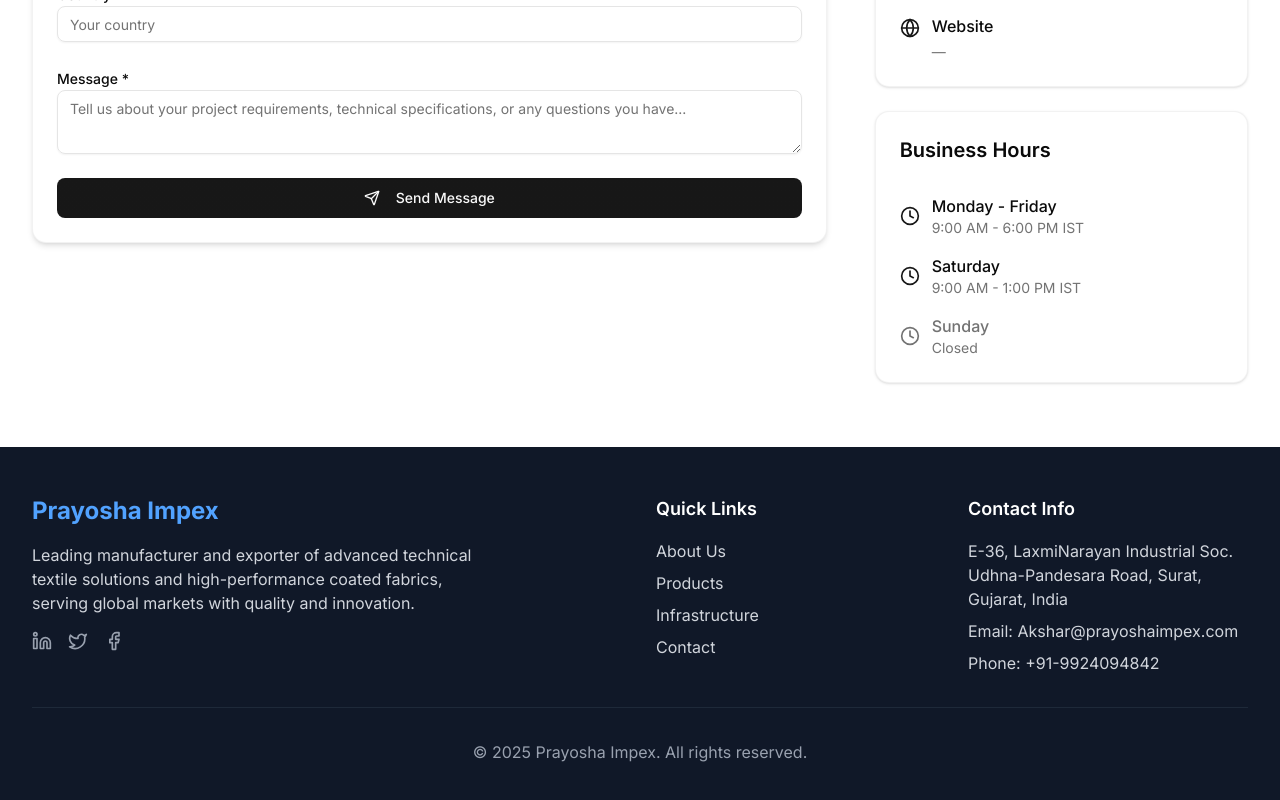
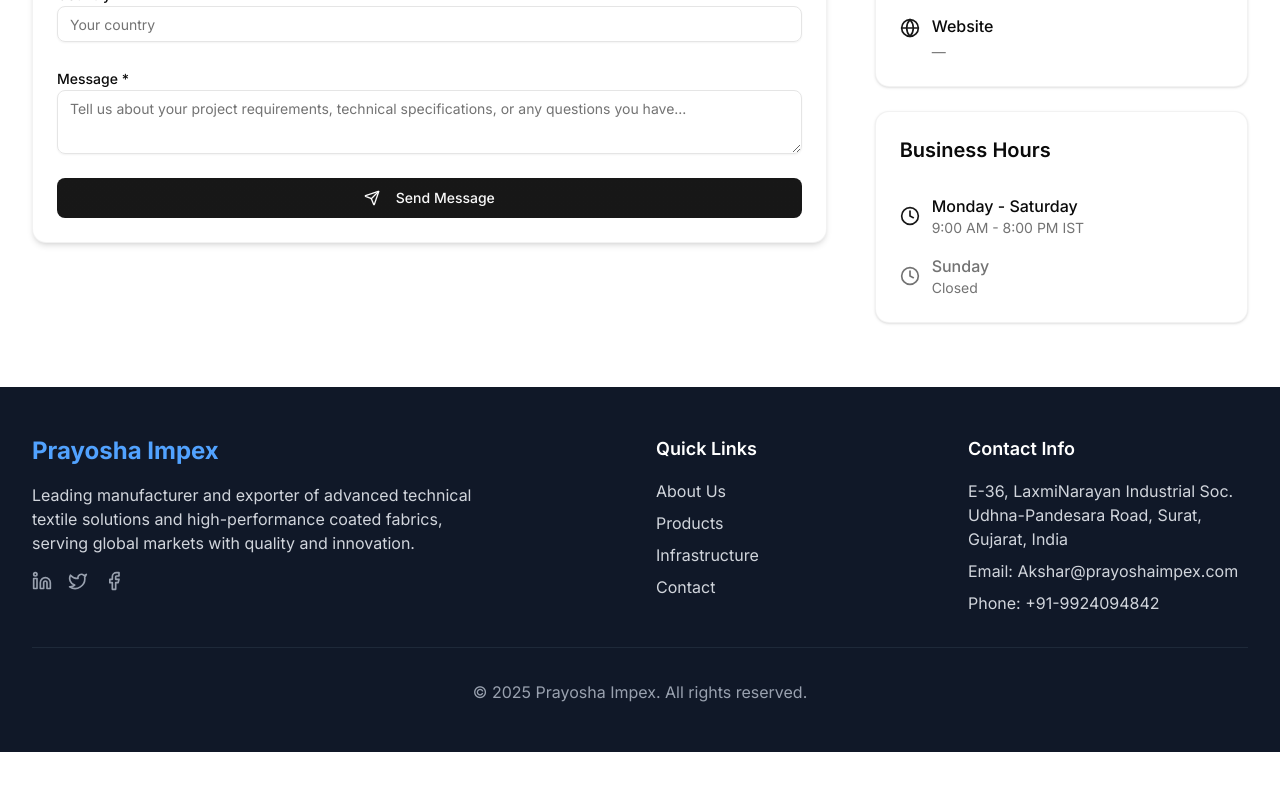
Before and after one commit to inferoinfotech/Prayosha-Impex, a Next.js app: page /contact in a window 1280 px wide. Shown: the part 823-1623 px from the top of the page. After the commit the page ends 1575 px from the top, so only its background shows below. Built offline with nearby package versions, Linux system fonts and the light colour scheme.

Commit message:
update time

```diff
--- a/app/contact/page.tsx
+++ b/app/contact/page.tsx
@@ -281,15 +281,8 @@ export default function ContactPage() {
                 <div className="flex items-center gap-3">
                   <Clock className="w-5 h-5 text-primary" />
                   <div>
-                    <p className="font-medium">Monday - Friday</p>
-                    <p className="text-sm text-muted-foreground">9:00 AM - 6:00 PM IST</p>
-                  </div>
-                </div>
-                <div className="flex items-center gap-3">
-                  <Clock className="w-5 h-5 text-primary" />
-                  <div>
-                    <p className="font-medium">Saturday</p>
-                    <p className="text-sm text-muted-foreground">9:00 AM - 1:00 PM IST</p>
+                    <p className="font-medium">Monday - Saturday</p>
+                    <p className="text-sm text-muted-foreground">9:00 AM - 8:00 PM IST</p>
                   </div>
                 </div>
                 <div className="flex items-center gap-3">
```
